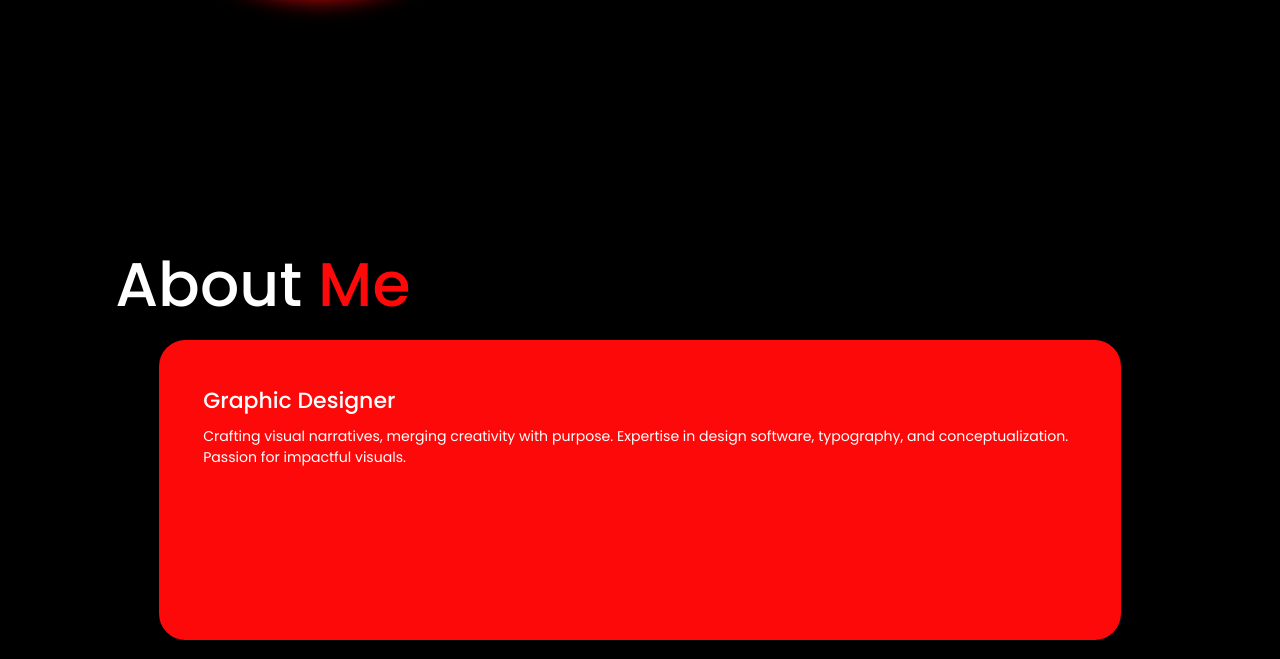
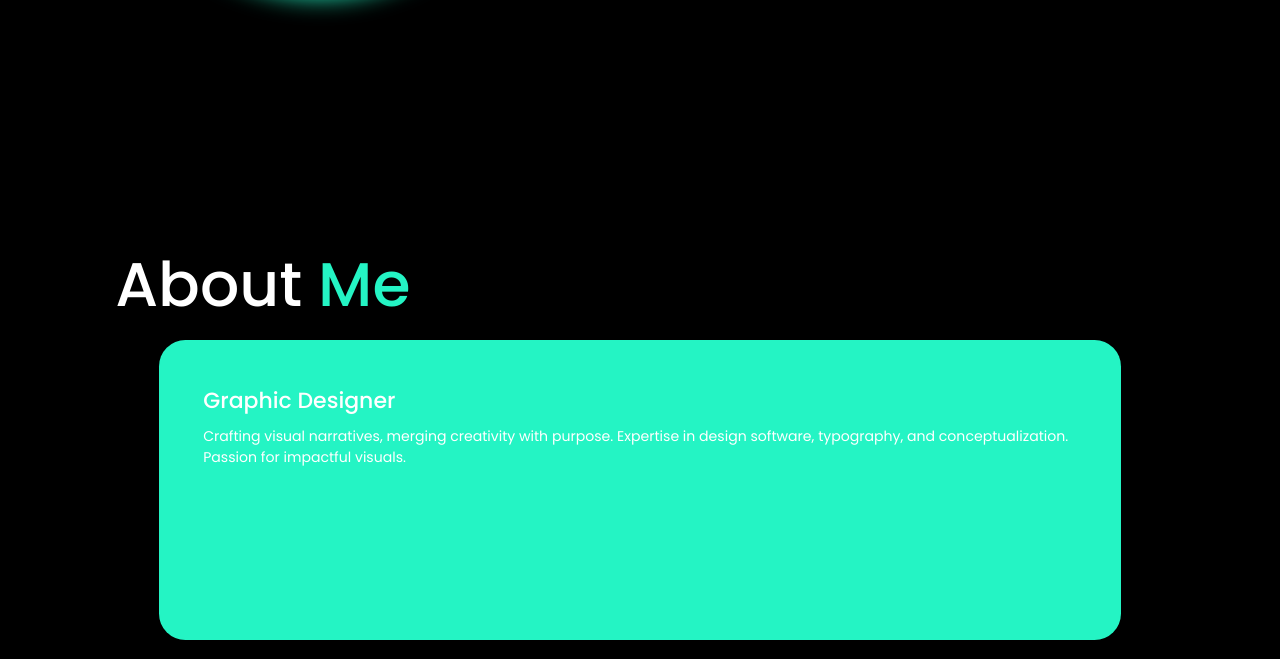
Before and after one commit to vik4an5/portfolio, a plain HTML site: page index.html in a window 1280 px wide. Shown: the part 606-1265 px from the top of the page. Drawn offline with Linux system fonts and the light colour scheme.

Commit message:
Update style.css

```diff
--- a/style.css
+++ b/style.css
@@ -15,7 +15,7 @@
     --bg-color: #000000;
     --second-bg-color:#161616;
     --text-color: #fff;
-    --main-color:#fe0909;
+    --main-color:#24f4c4;
     --o-transition: all 400ms ease;
 }
 
```
